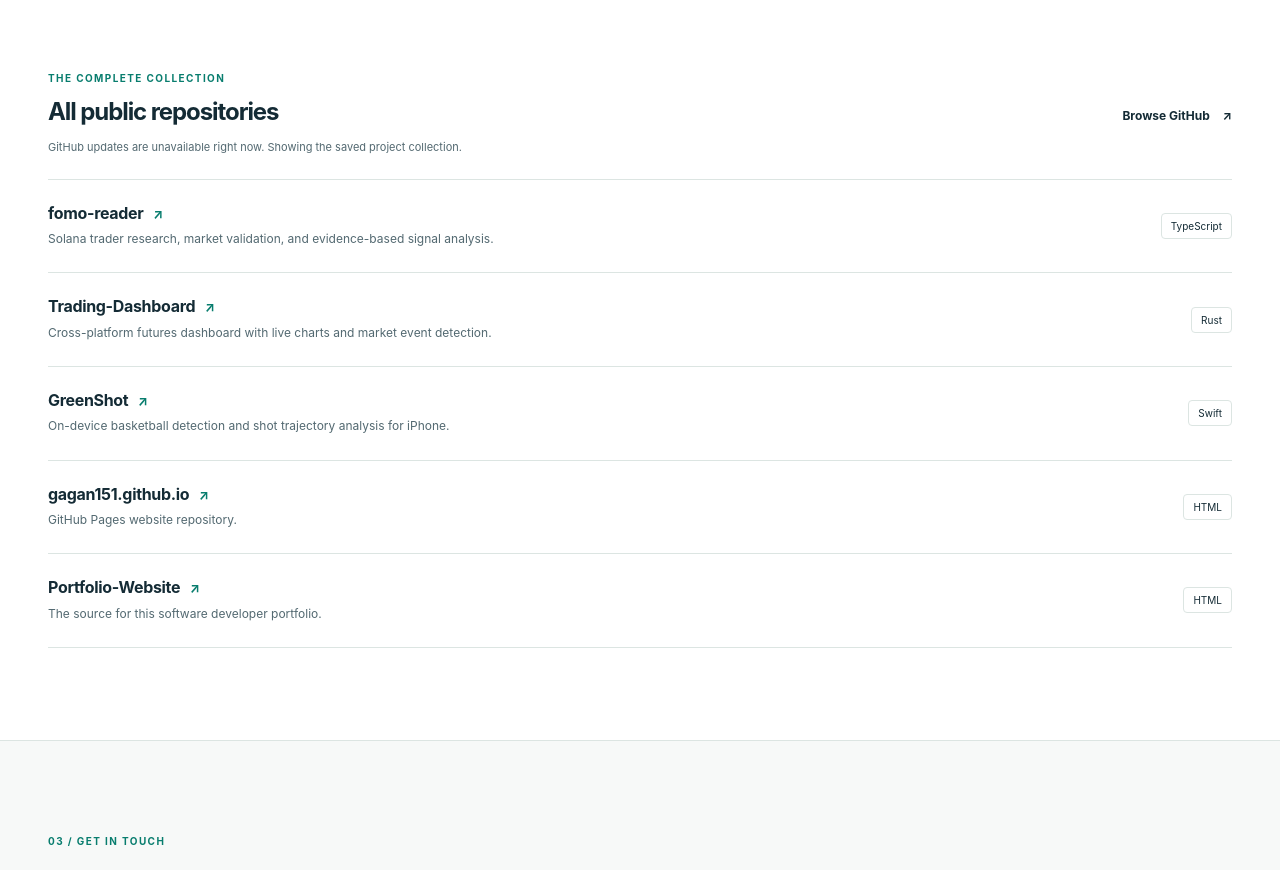
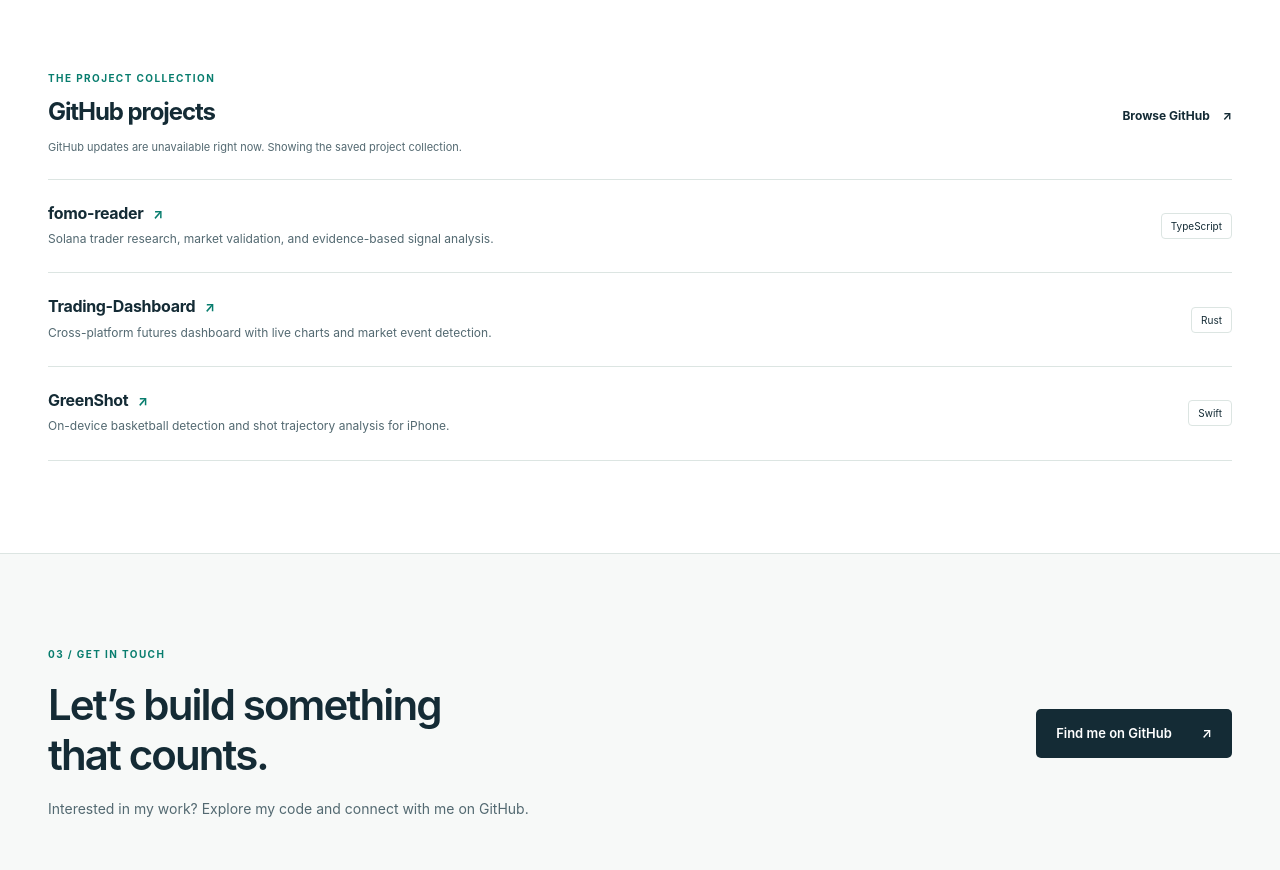
Before and after one commit to gagan151/Portfolio-Website, a plain HTML site: page index.html in a window 1280 px wide. Shown: the part 2244-3114 px from the top of the page. Drawn offline with Linux system fonts and the light colour scheme; no server answers.

Commit message:
Hide website repositories from portfolio project collection

```diff
--- a/index.html
+++ b/index.html
@@ -265,8 +265,8 @@
           </div>
           <div class="repository-heading">
             <div>
-              <p class="eyebrow">The complete collection</p>
-              <h3>All public repositories</h3>
+              <p class="eyebrow">The project collection</p>
+              <h3>GitHub projects</h3>
             </div>
             <a
               class="text-link"
@@ -321,28 +321,6 @@
               </div>
               <span class="language">Swift</span>
             </article>
-            <article class="repository">
-              <div>
-                <h4>
-                  <a href="https://github.com/gagan151/gagan151.github.io"
-                    >gagan151.github.io <span aria-hidden="true">↗</span></a
-                  >
-                </h4>
-                <p>GitHub Pages website repository.</p>
-              </div>
-              <span class="language">HTML</span>
-            </article>
-            <article class="repository">
-              <div>
-                <h4>
-                  <a href="https://github.com/gagan151/Portfolio-Website"
-                    >Portfolio-Website <span aria-hidden="true">↗</span></a
-                  >
-                </h4>
-                <p>The source for this software developer portfolio.</p>
-              </div>
-              <span class="language">HTML</span>
-            </article>
           </div>
         </div>
       </section>
--- a/script.js
+++ b/script.js
@@ -2,6 +2,10 @@
   "use strict";
 
   const account = "gagan151";
+  const excludedRepositories = new Set([
+    "portfolio-website",
+    "gagan151.github.io",
+  ]);
   const list = document.getElementById("repository-list");
   const status = document.getElementById("repository-status");
   if (!list || !status) return;
@@ -15,8 +19,6 @@
       "Cross-platform futures dashboard with live charts and market event detection.",
     GreenShot:
       "On-device basketball detection and shot trajectory analysis for iPhone.",
-    "gagan151.github.io": "GitHub Pages website repository.",
-    "Portfolio-Website": "The source for this software developer portfolio.",
   };
   const featuredOrder = ["fomo-reader", "Trading-Dashboard", "GreenShot"];
 
@@ -115,7 +117,7 @@
       }
       const unique = [
         ...new Map(repositories.map((repo) => [repo.name, repo])).values(),
-      ];
+      ].filter((repo) => !excludedRepositories.has(repo.name.toLowerCase()));
       unique.sort((a, b) => {
         const aRank = featuredOrder.includes(a.name)
           ? featuredOrder.indexOf(a.name)
@@ -133,7 +135,7 @@
           element(
             "p",
             "repository-status",
-            "No public repositories are currently available on this GitHub account.",
+            "No public projects are currently available to display.",
           ),
         );
       list.replaceChildren(fragment);
```
Also changed, not shown: 1 other file.
